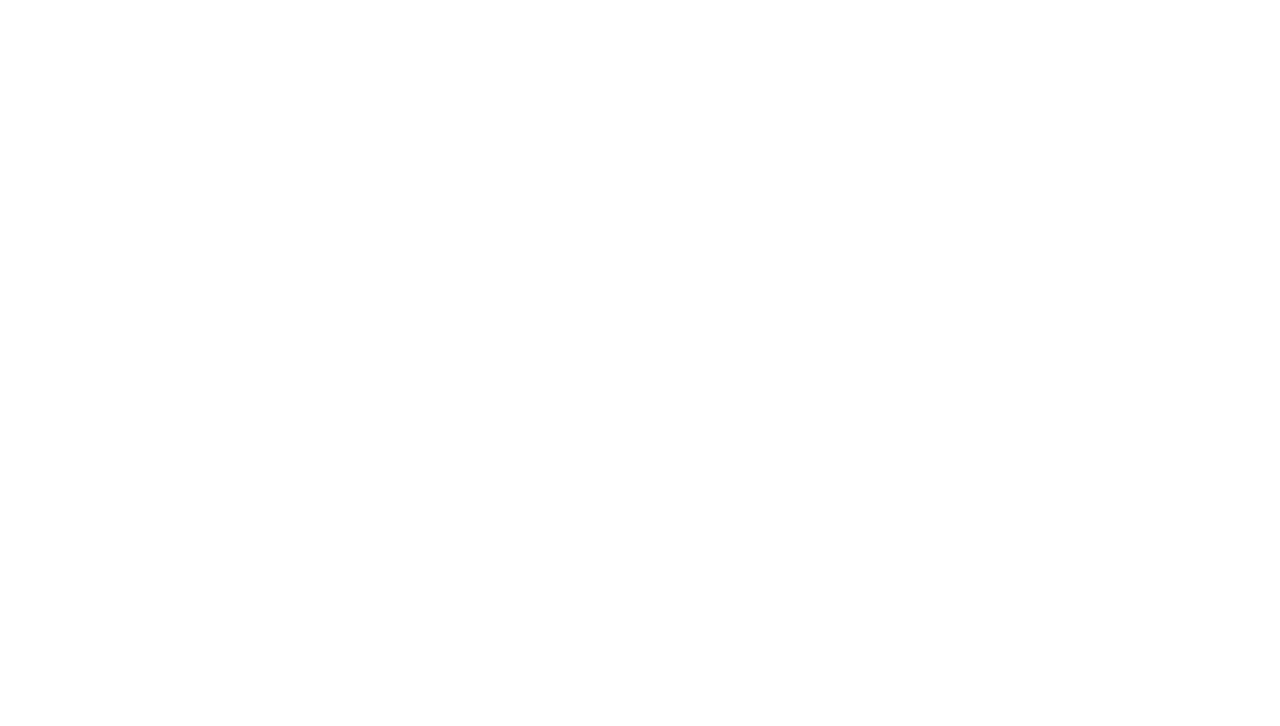
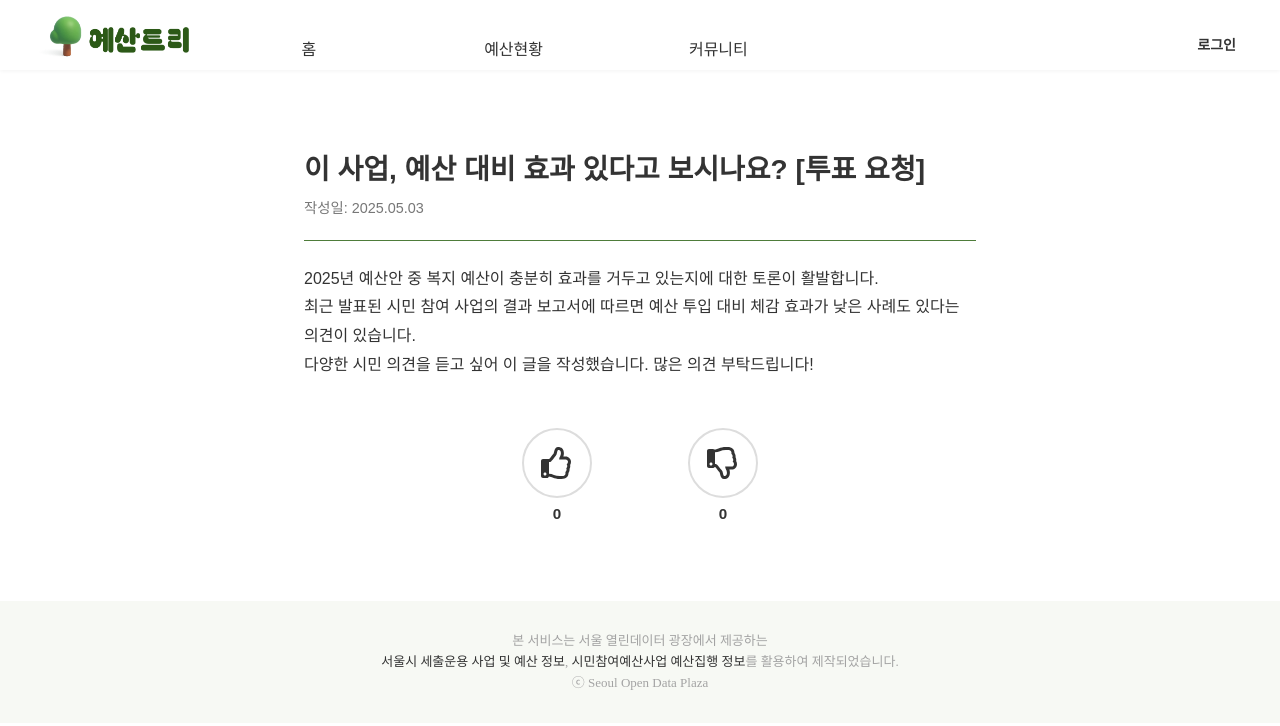
Before and after one commit to Heesu01/YesanTree, a React (Vite) app: page /community/1 in a window 1280 px wide. Before the commit this address had no page. Shown: the top 726 px of the page. Built offline with nearby package versions, Linux system fonts and the light colour scheme; a web font is replaced by a local one.

Commit message:
feat: 글상세 페이지 UI구현

```diff
--- a/src/App.tsx
+++ b/src/App.tsx
@@ -9,6 +9,7 @@ import MainPage from "./pages/MainPage";
 import BudgetPage from "./pages/Budget";
 import CommunityPage from "./pages/Community";
 import WritePage from "./pages/Write";
+import PostDetailPage from "./pages/PostDetail";
 
 function App() {
   return (
@@ -22,6 +23,7 @@ function App() {
             <Route path="/budget" element={<BudgetPage />} />
             <Route path="/community" element={<CommunityPage />} />
             <Route path="/write" element={<WritePage />} />
+            <Route path="/community/:id" element={<PostDetailPage />} />
           </Route>
         </Routes>
       </BrowserRouter>
--- a/src/pages/Community.tsx
+++ b/src/pages/Community.tsx
@@ -81,7 +81,10 @@ const CommunityPage = () => {
           </SortBox>
 
           {posts.map((post) => (
-            <PostItem key={post.id}>
+            <PostItem
+              key={post.id}
+              onClick={() => navigate(`/community/${post.id}`)}
+            >
               <PostTitle>{post.title}</PostTitle>
               <PostDate>{post.date}</PostDate>
             </PostItem>
@@ -174,6 +177,11 @@ const SortDivider = styled.span`
 const PostItem = styled.div`
   border-bottom: 1px solid #e5e5e5;
   padding: 1rem 0;
+  cursor: pointer;
+
+  &:hover {
+    background-color: #f8f8f8;
+  }
 `;
 
 const PostTitle = styled.h4`
--- /dev/null
+++ b/src/pages/PostDetail.tsx
@@ -0,0 +1,108 @@
+import styled from "styled-components";
+import { FaRegThumbsUp, FaRegThumbsDown } from "react-icons/fa";
+import { useState } from "react";
+
+const PostDetail = () => {
+  const post = {
+    title: "이 사업, 예산 대비 효과 있다고 보시나요? [투표 요청]",
+    date: "2025.05.03",
+    content: `2025년 예산안 중 복지 예산이 충분히 효과를 거두고 있는지에 대한 토론이 활발합니다.
+최근 발표된 시민 참여 사업의 결과 보고서에 따르면 예산 투입 대비 체감 효과가 낮은 사례도 있다는 의견이 있습니다.
+다양한 시민 의견을 듣고 싶어 이 글을 작성했습니다. 많은 의견 부탁드립니다!`,
+  };
+
+  const [upCount, setUpCount] = useState(0);
+  const [downCount, setDownCount] = useState(0);
+
+  return (
+    <Wrapper>
+      <Title>{post.title}</Title>
+      <MetaInfo>작성일: {post.date}</MetaInfo>
+      <Content>{post.content}</Content>
+
+      <FeedbackBox>
+        <FeedbackGroup>
+          <FeedbackButton onClick={() => setUpCount((c) => c + 1)}>
+            <FaRegThumbsUp />
+          </FeedbackButton>
+          <VoteCount>{upCount}</VoteCount>
+        </FeedbackGroup>
+
+        <FeedbackGroup>
+          <FeedbackButton onClick={() => setDownCount((c) => c + 1)}>
+            <FaRegThumbsDown />
+          </FeedbackButton>
+          <VoteCount>{downCount}</VoteCount>
+        </FeedbackGroup>
+      </FeedbackBox>
+    </Wrapper>
+  );
+};
+
+export default PostDetail;
+
+const Wrapper = styled.div`
+  padding: 5rem 5%;
+  max-width: 800px;
+  margin: 0 auto;
+  font-family: "Pretendard", sans-serif;
+`;
+
+const Title = styled.h2`
+  font-size: 1.75rem;
+  font-weight: bold;
+  margin-bottom: 0.75rem;
+  line-height: 1.4;
+`;
+
+const MetaInfo = styled.div`
+  font-size: 0.9rem;
+  color: #777;
+  margin-bottom: 1.5rem;
+`;
+
+const Content = styled.div`
+  font-size: 1rem;
+  line-height: 1.8;
+  white-space: pre-wrap;
+  border-top: 1px solid #4e7c3a;
+  padding-top: 1.5rem;
+`;
+
+const FeedbackBox = styled.div`
+  margin-top: 3rem;
+  display: flex;
+  justify-content: center;
+  gap: 6rem;
+`;
+
+const FeedbackGroup = styled.div`
+  display: flex;
+  flex-direction: column;
+  align-items: center;
+`;
+
+const FeedbackButton = styled.button`
+  width: 70px;
+  height: 70px;
+  font-size: 2rem;
+  background-color: #ffffff;
+  border: 2px solid #ddd;
+  border-radius: 50%;
+  cursor: pointer;
+  transition: 0.2s ease all;
+  display: flex;
+  align-items: center;
+  justify-content: center;
+
+  &:hover {
+    background-color: #f1ffdb;
+    border-color: #4e7c3a;
+  }
+`;
+
+const VoteCount = styled.div`
+  margin-top: 0.5rem;
+  font-size: 0.95rem;
+  font-weight: 900;
+`;
```
